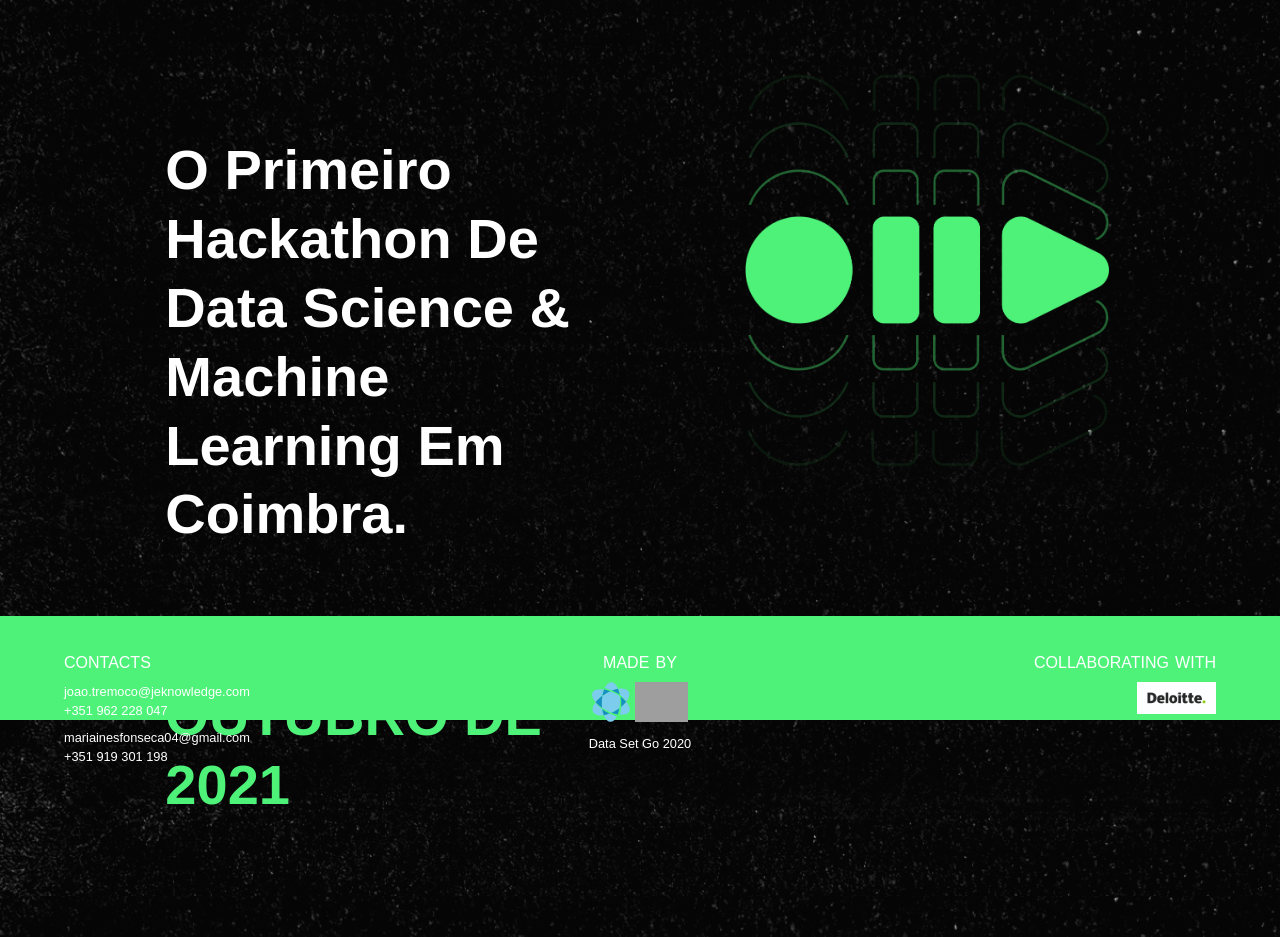
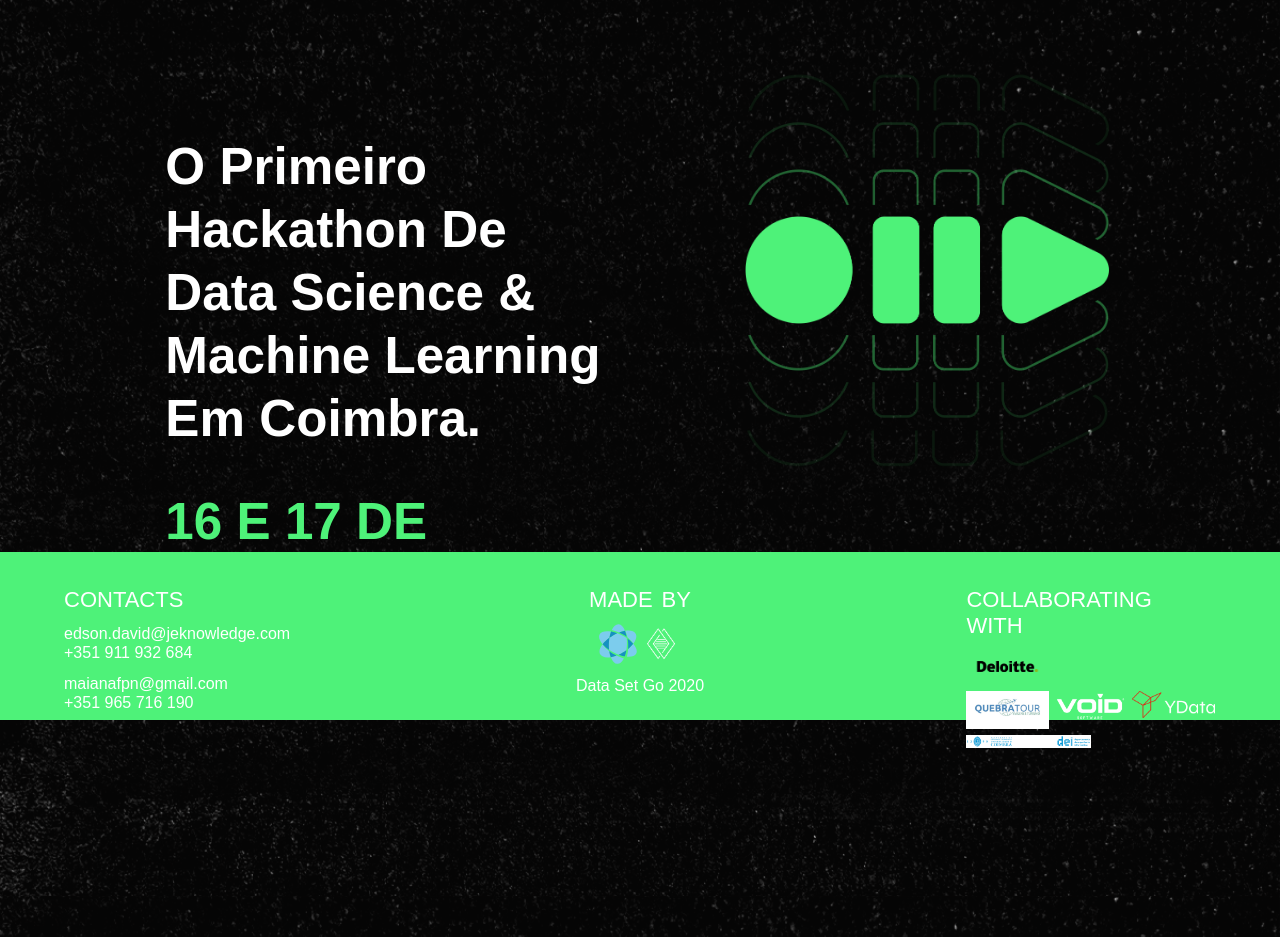
Before and after one commit to jeKnowledge/datasetgo, a PHP site: page / in a window 1280 px wide. Shown: the part 80-1017 px from the top of the page. Run offline with PHP 8.4, Linux system fonts and the light colour scheme; grey boxes are pictures that could not be loaded.

Commit message:
footer,falta dar fix ao bug dos quadrados final

```diff
--- a/css/base.css
+++ b/css/base.css
@@ -1,7 +1,6 @@
 * {
   margin: 0;
   font-family: muli, sans-serif;
-  font-weight: normal;
 
   color: var(--white);
 }
@@ -12,7 +11,7 @@ html {
 
 .title {
   font-family: muli, sans-serif;
-  font-size: 3.5rem;
+  font-size: 3.2rem;
   font-style: normal;
   line-height: 123%;
   font-weight: bold;
@@ -23,7 +22,7 @@ html {
 .subtitle {
   font-weight: 100%;
   color: var(--green);
-  margin-top: 4rem;
+  margin-top: 2.5rem;
   text-transform: capitalize;
 }
 
--- a/css/footer.css
+++ b/css/footer.css
@@ -4,7 +4,7 @@ footer {
   bottom: 0;
   left: 0;
   right: 0;
-  height: 5%;
+  height: 13%;
   grid-template-columns: repeat(3, 1fr);
   padding: 2rem 4rem;
   background-color: var(--green);
@@ -13,7 +13,7 @@ footer {
 .je-contact {
   display: flex;
   flex-direction: column;
-  margin-bottom: 0.5rem;
+  margin-bottom: 0.7rem;
 }
 
 .je-contact:last-child {
@@ -40,28 +40,46 @@ footer {
 
 .collab {
   justify-self: end;
+  width: 65%;
 }
 
 .title-footer {
-  margin-bottom: 0.5rem;
-  font-size: 1.4rem;
+  margin-bottom: 0.9rem;
+  font-size: 2rem;
   font-variant: small-caps;
   line-height: 1.6rem;
 }
 
 .text-footer {
   font-weight: 300;
-  font-size: 0.8rem;
+  font-size: 1rem;
   line-height: 1.2rem;
 }
 
 .partners {
-  width: 79px;
-  margin-left: auto;
+  width: 83px;
+  display: flex;
+  align-items: flex-start;
+  flex-direction: column;
+}
+
+.middlerow {
+  display: flex;
+  margin-top: 0.5rem;
+  align-items: flex-start;
+  flex-direction: row;
+  justify-content: space-between;
+  height: 20px;
 }
 
 .partner {
-  width: 100%;
+  width: 83px;
+  margin-right: 0;
+}
+
+.lastrow {
+  margin-top: 1.5rem;
+  width: 50%;
 }
 
 @media screen and (max-width: 768px) {
--- a/css/nav.css
+++ b/css/nav.css
@@ -159,6 +159,7 @@ nav a:last-child:hover {
     z-index: 10;
     width: 100%;
     height: 100%;
+    font-weight: 800;
     display: block;
     background-color: var(--green);
     position: fixed;
--- a/css/styles.css
+++ b/css/styles.css
@@ -150,7 +150,7 @@ body {
   }
   .where-img {
     margin-left: 0rem;
-    margin-top: 1rem;
+    margin-top: 3.5rem;
   }
   .where-img img {
     position: absolute;
--- a/index.html
+++ b/index.html
@@ -38,6 +38,7 @@
         <li><a id="option2" href="#where">ONDE</a></li>
         <li><a id="option3" href="#who">ORGANIZAÇÃO</a></li>
         <li><a id="option5" href="#faq">FAQ</a></li>
+        <li><a style="color: #111010;" sid="option6" href="#faq">INSCREVE-TE</a></li>
       </ul>
     </div>
   </header>
@@ -157,27 +158,35 @@
     <div class="contacts">
       <p class="title-footer">contacts</p>
       <div class="je-contact">
-        <p class="text-footer">joao.tremoco@jeknowledge.com</p>
-        <p class="text-footer">+351 962 228 047</p>
+        <p class="text-footer">edson.david@jeknowledge.com</p>
+        <p class="text-footer">+351 911 932 684</p>
       </div>
       <div class="je-contact">
-        <p class="text-footer">mariainesfonseca04@gmail.com</p>
-        <p class="text-footer">+351 919 301 198</p>
+        <p class="text-footer">maianafpn@gmail.com</p>
+        <p class="text-footer">+351 965 716 190</p>
       </div>
     </div>
     <div class="made-by">
       <p class="title-footer">made by</p>
       <div class="je-logo-footer">
         <img src="resources/logoJeK.svg">
-        <img src="resources/logoJest.svg">
+        <img src="resources/Logo JEST-01 2.png">
       </div>
       <p class="text-footer">Data Set Go 2020</p>
     </div>
     <div class="collab">
       <p class="title-footer">collaborating with</p>
       <div class="partners">
-        <img class="partner" src="resources/deloitte.jpg">
+        <img class="partner" src="resources/Deloitte.png">
+        <div class="middlerow">
+             <img class="partner" src="resources/quebratour.jpg">
+          <img class="partner" src="resources/voidsoft.png">
+          <img class="partner" src="resources/YData.png">
+        </div>
+
+
       </div>
+      <img class="lastrow" src="resources/dei_logo_23_2_2021.jpg">
     </div>
   </footer>
 </body>
```
Also changed, not shown: resources/Deloitte.png (added), resources/YData.png (added), resources/dei_logo_23_2_2021.jpg (added), resources/deloitte.jpg (deleted), resources/logo.svg (deleted), resources/quebratour.jpg (added), resources/voidsoft.png (added).
